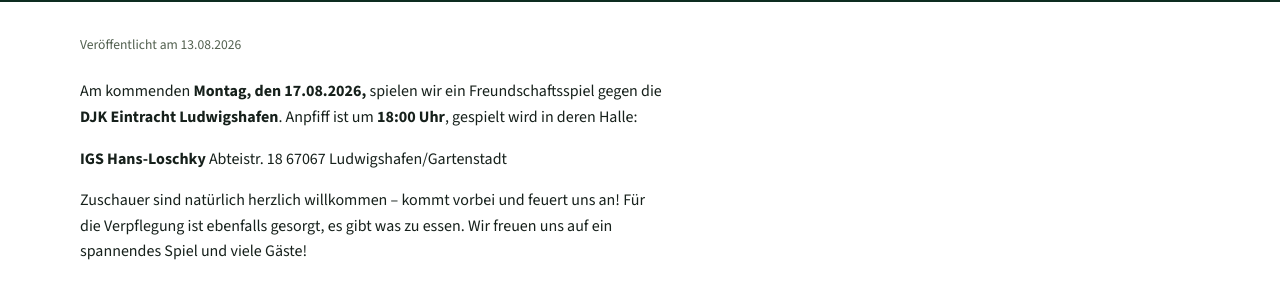
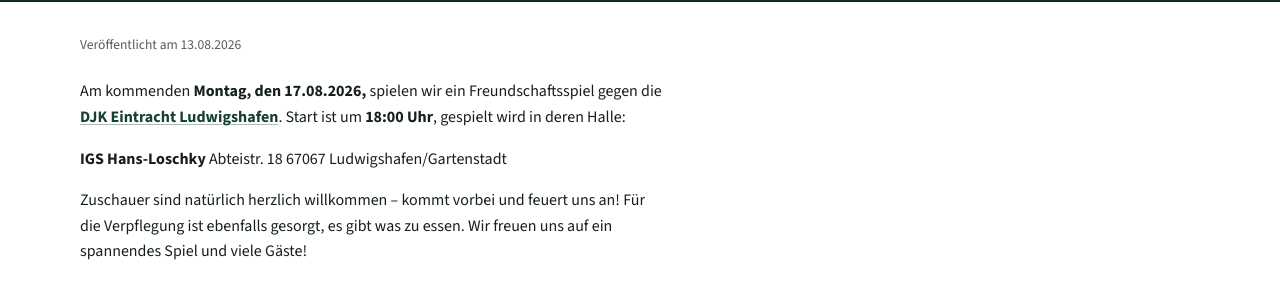
Before and after one commit to Forderverein-Badminton-in-Eppstein-e-V/website, a Jekyll site: the page built from _posts/2026-08-13-freundschaftsspiel-djk-ludwigshafen.md, in a window 1280 px wide. Shown: the part 307-607 px from the top of the page. Built offline with Jekyll 4.4.1, drawn with Linux system fonts in a browser that asks for light colours; our own code applies the rules of GitHub Pages for plain Markdown files.

Commit message:
News-Post: DJK verlinkt, 'Anpfiff' durch 'Start' ersetzt

```diff
--- a/_posts/2026-08-13-freundschaftsspiel-djk-ludwigshafen.md
+++ b/_posts/2026-08-13-freundschaftsspiel-djk-ludwigshafen.md
@@ -4,7 +4,8 @@
 ---
 
 Am kommenden **Montag, den 17.08.2026,** spielen wir ein Freundschaftsspiel gegen die
-**DJK Eintracht Ludwigshafen**. Anpfiff ist um **18:00 Uhr**, gespielt wird in deren Halle:
+**[DJK Eintracht Ludwigshafen](https://djk-eintracht-ludwigshafen.com/)**. Start ist um
+**18:00 Uhr**, gespielt wird in deren Halle:
 
 **IGS Hans-Loschky**
 Abteistr. 18
```
